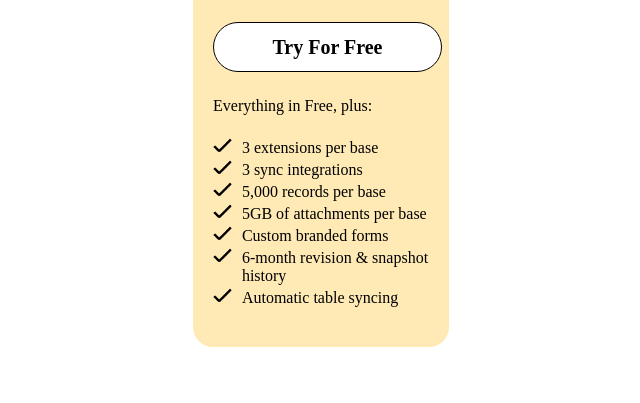
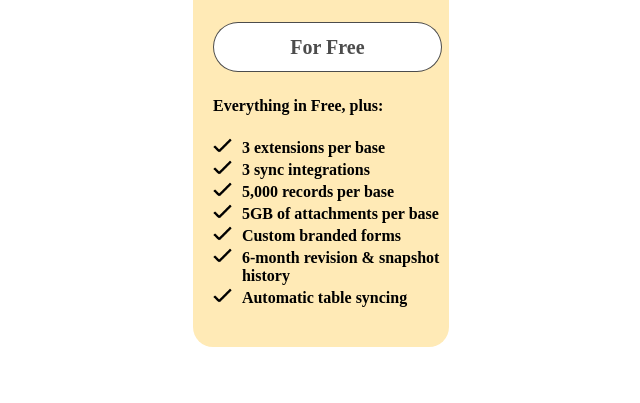
Before and after one commit to A-Micheal/Stutern-Card, a plain HTML site: page index.html in a window 1280 px wide. Shown: the part 397-800 px from the top of the page, without its empty margins (319-959 px from the left). Drawn offline with Linux system fonts and the light colour scheme.

Commit message:
second commit

```diff
--- a/index.html
+++ b/index.html
@@ -22,9 +22,9 @@
           </div>
           <p class="billing"><strong><span>$12 </span>billed monthly</strong></p>
         </div>
-        <button type="button"><strong> Try For Free </strong></button>
+        <button type="button"><strong> For Free </strong></button>
         <div class="services">
-          <p>Everything in Free, plus:</p>
+          <p> <strong>Everything in Free, plus: </strong></p>
           <ul>
             <li>
               <img  class="check" src="check.png" alt="#" />
--- a/style.css
+++ b/style.css
@@ -27,6 +27,8 @@
   }
   .main-card p{
     margin-top: 4px;
+    font-weight: 600;
+    font-size:1rem;
   }
   .main-card .price-tag{
     margin-top: 150px
@@ -41,7 +43,7 @@
 }
 .main-card .price-tag .cost p{
     margin:20px 0  0 15px;
-    ;
+    font-size: 15px;
 }
 .main-card .price-tag .billing{
     margin-top:9px;
@@ -55,10 +57,11 @@ button{
     height: 50px;
     border-radius: 30px;
     background-color: white;
-    color: black;
+    color:rgba(0, 0, 0 , 0.7);
     margin: 25px 20px 0 0;
-    border: 1px solid black ;
+    border: 1px solid  rgba(0, 0, 0 , 0.7);
     font-size: 20px;
+
 }
 .services{
     margin: 25px 0 0 0 ;
@@ -71,6 +74,7 @@ button{
 .services ul li{
     display: flex;
     flex-direction: row;
+    font-weight: bold;
 }
 .services ul li .check{
     width:8%;
```
